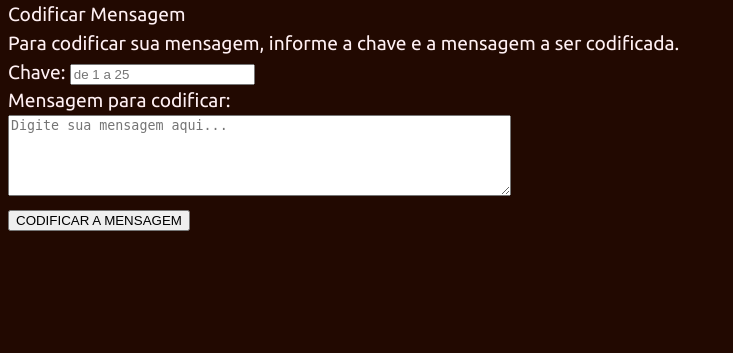
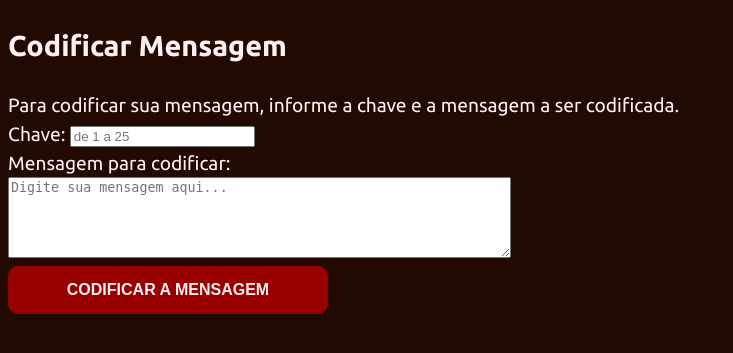
Before and after one commit to luizcdprof/Caesar-Cipher, a Flask app: page /encode in a window 1280 px wide. Shown: the part 190-543 px from the top of the page, without its empty margins (0-733 px from the left). Run offline with Flask 3, Linux system fonts and the light colour scheme.

Commit message:
previa aula

```diff
--- a/app/__init__.py
+++ b/app/__init__.py
@@ -12,6 +12,8 @@ def create_app():
 
     @app.route('/encode', methods=('GET', 'POST'))
     def encode(name='Encode'):
+        encoded_message = ''
+
         if request.method == 'POST':
             try:
                 cipher_key = int(request.form['cipher_key'])
@@ -28,8 +30,7 @@ def create_app():
                 flash('A mensagem é necessária...')
             else:
                 encoded_message = encode_message(message, int(cipher_key))
-                flash(encoded_message)
 
-        return render_template('encode.html',name=name)
+        return render_template('encode.html', encoded_message=encoded_message)
 
     return app
--- a/app/static/css/style.css
+++ b/app/static/css/style.css
@@ -59,3 +59,16 @@ body {
 .header-logo {
     height: 150px;
 }
+
+button {
+    background: var(--color-primary-dark);
+    color: var(--color-text);
+    height: 3rem;
+    width: 20rem;
+    font-size: 1rem;
+    font-weight: bold;
+    border-radius: 10px;
+    border-style: solid;
+    border-color: var(--color-primary-dark);
+    border-width: 2px;
+}
--- a/app/templates/encode.html
+++ b/app/templates/encode.html
@@ -3,7 +3,7 @@
 {% block content %}
     <div class="cipher-encode-decode-container">
         <div class="cipher-title">
-            Codificar Mensagem
+            <h2>Codificar Mensagem</h2>
         </div>
 
         <div class="cipher-description">
@@ -40,5 +40,9 @@
                 </button>
             </form>
         </div>
+
+        <div class="encoded-message-container">
+            {{ encoded_message }}
+        </div>
     </div>
 {% endblock %}
```
